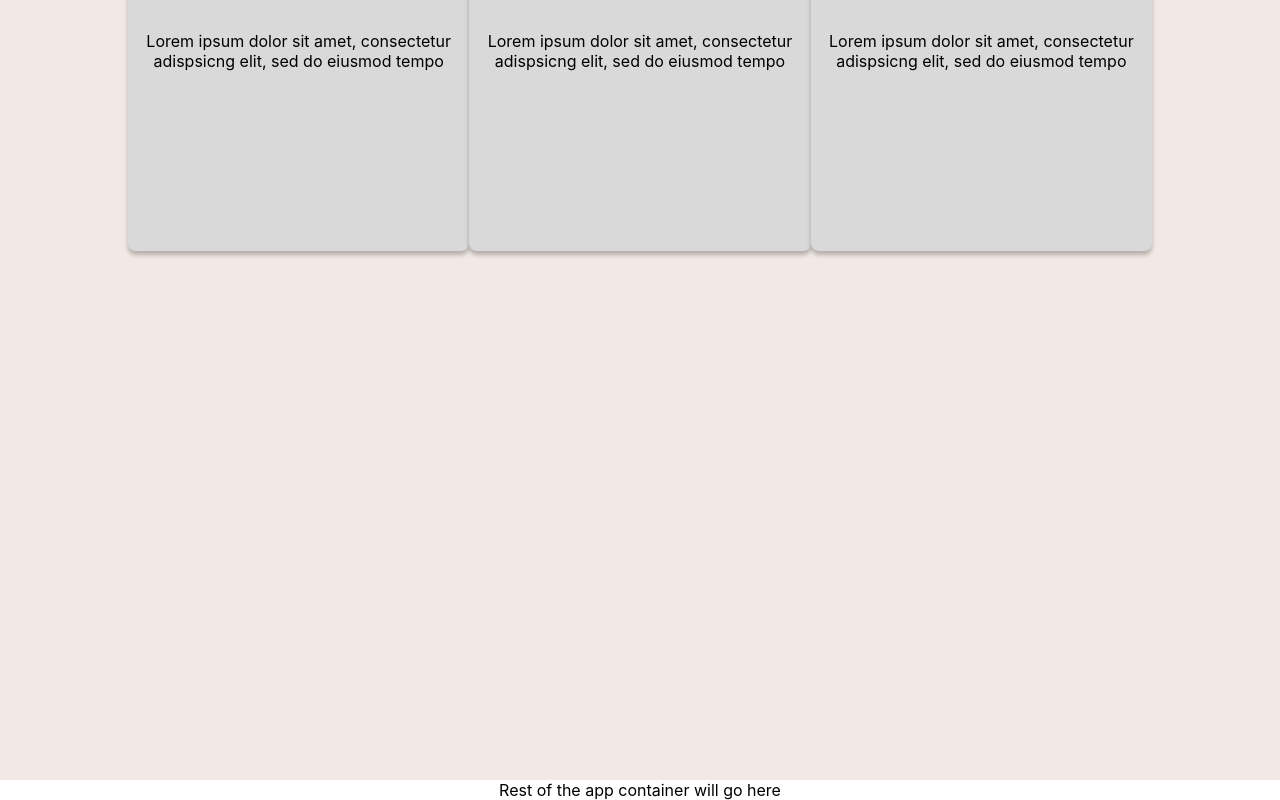
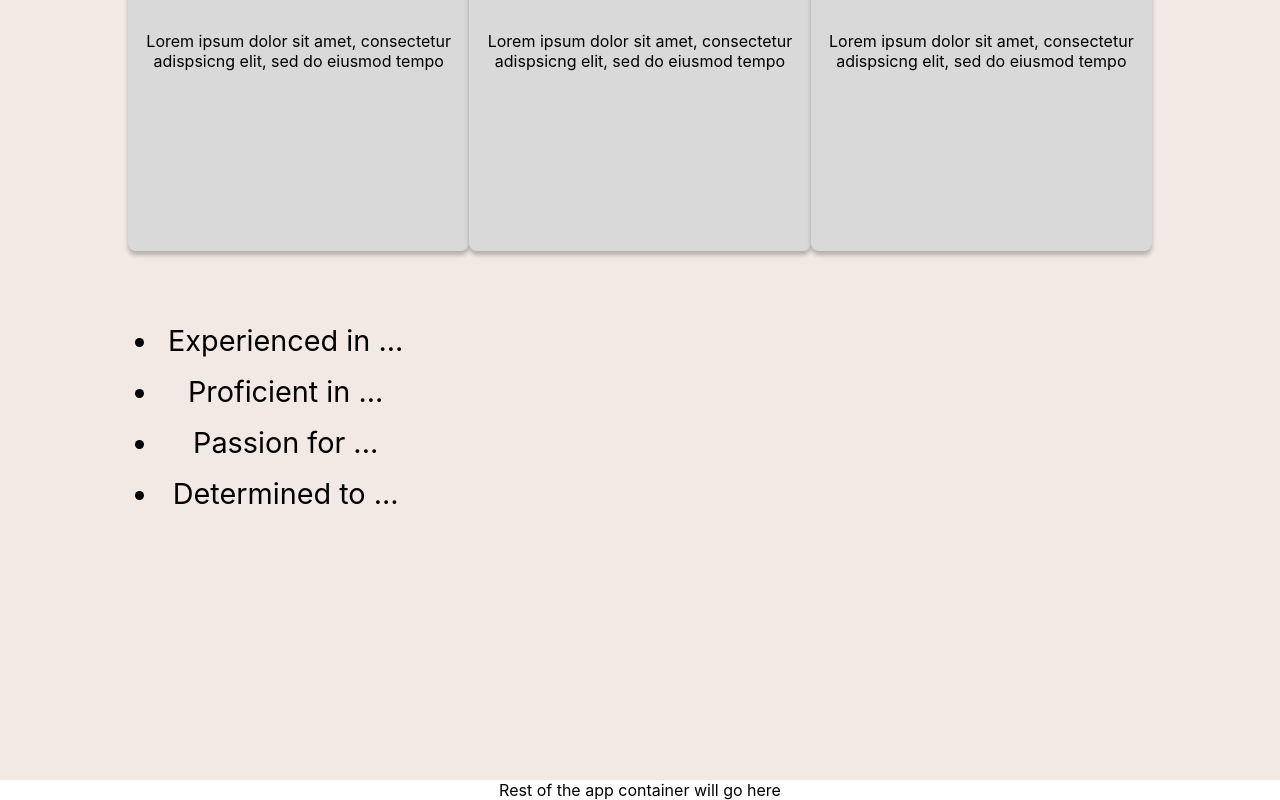
Before and after one commit to charlie-chandler/portfolio, a React (Create React App) app: page / in a window 1280 px wide. Shown: the part 3024-3824 px from the top of the page. Built offline with nearby package versions, Linux system fonts and the light colour scheme.

Commit message:
Add strength bullet points

```diff
--- a/src/components/Attributes.tsx
+++ b/src/components/Attributes.tsx
@@ -9,6 +9,7 @@ function Attributes () {
 
   const attributeContainer = classNames('attribute-container');
   const attributeBox = classNames('attribute-box');
+  const strengthBullets = classNames('strength-bullets');
 
   return (
     <div className={background}>
@@ -29,8 +30,16 @@ function Attributes () {
           <h2>Attribute 3</h2>
           <p>Lorem ipsum dolor sit amet, consectetur adispsicng elit, sed do eiusmod tempo</p>
         </div>
+      </div>
 
-      </div>
+        <div className={strengthBullets}>
+          <ul>
+            <li>Experienced in ...</li>
+            <li>Proficient in ...</li>
+            <li>Passion for ...</li>
+            <li>Determined to ...</li>
+          </ul>
+        </div>
     </div>
   )
 }
--- a/src/styles/Attributes.css
+++ b/src/styles/Attributes.css
@@ -22,3 +22,15 @@
   margin: 2rem 0 2rem 0;
   font-size: 30px;
 }
+
+.strength-bullets {
+  position: relative;
+  display: flex;
+  flex-direction: row;
+  margin: 4rem 8rem 0 10rem;
+  font-size: 1.8rem;
+}
+
+.strength-bullets li {
+  padding: 0.5rem;
+}
```
